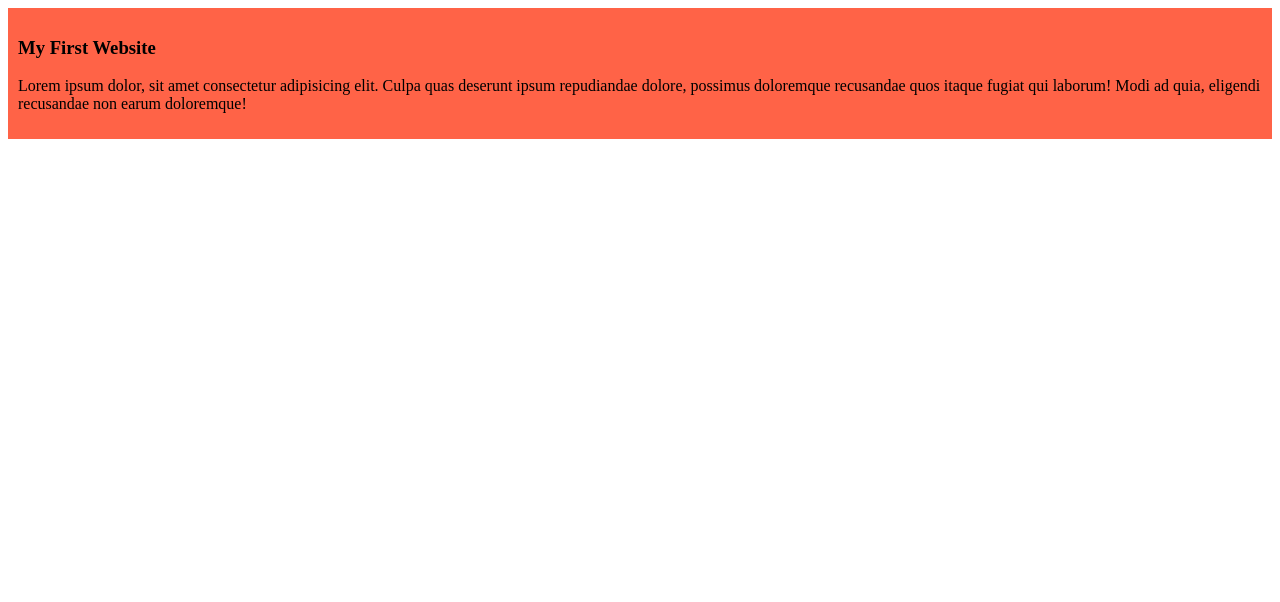
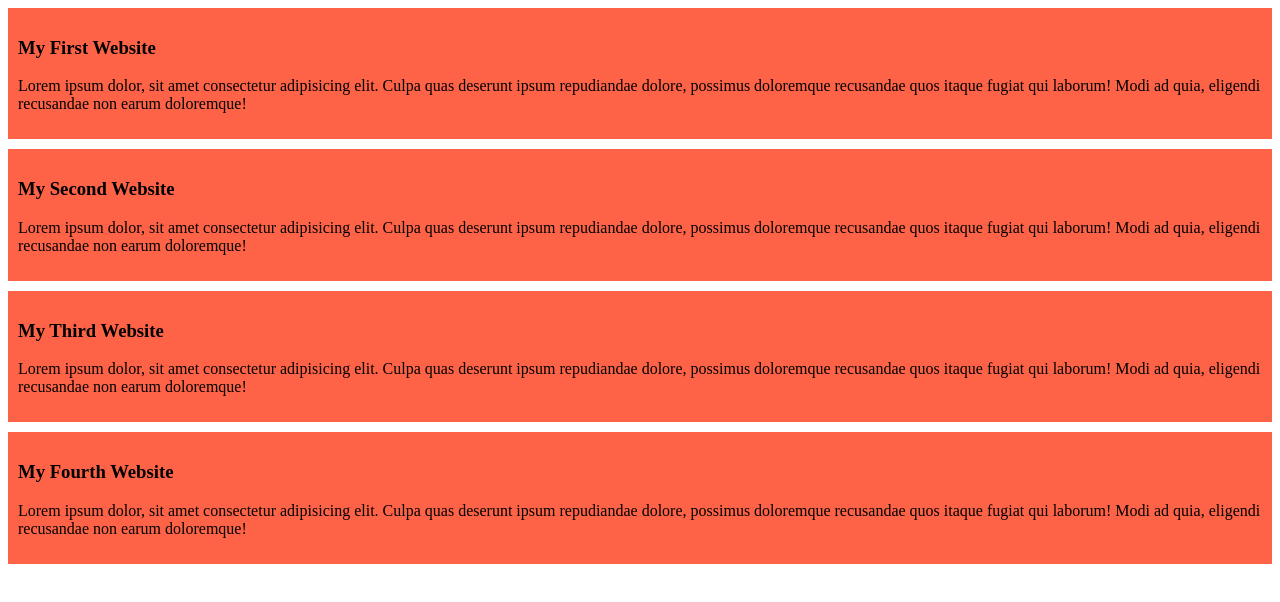
Before and after one commit to ceohasib/my-mrgn-github-repo, a plain HTML site: page index.html in a window 1280 px wide. Drawn offline with Linux system fonts and the light colour scheme.

Commit message:
added second, third & fourth blogs

```diff
--- a/index.html
+++ b/index.html
@@ -12,5 +12,20 @@
         <p>Lorem ipsum dolor, sit amet consectetur adipisicing elit. Culpa quas deserunt ipsum repudiandae dolore, possimus doloremque recusandae quos itaque fugiat qui laborum! Modi ad quia, eligendi recusandae non earum doloremque!</p>
     </Div>
 
+    <Div>
+        <h3>My Second Website</h3>
+        <p>Lorem ipsum dolor, sit amet consectetur adipisicing elit. Culpa quas deserunt ipsum repudiandae dolore, possimus doloremque recusandae quos itaque fugiat qui laborum! Modi ad quia, eligendi recusandae non earum doloremque!</p>
+    </Div>
+
+    <Div>
+        <h3>My Third Website</h3>
+        <p>Lorem ipsum dolor, sit amet consectetur adipisicing elit. Culpa quas deserunt ipsum repudiandae dolore, possimus doloremque recusandae quos itaque fugiat qui laborum! Modi ad quia, eligendi recusandae non earum doloremque!</p>
+    </Div>
+
+    <Div>
+        <h3>My Fourth Website</h3>
+        <p>Lorem ipsum dolor, sit amet consectetur adipisicing elit. Culpa quas deserunt ipsum repudiandae dolore, possimus doloremque recusandae quos itaque fugiat qui laborum! Modi ad quia, eligendi recusandae non earum doloremque!</p>
+    </Div>
+
 </body>
 </html>
--- a/styles/blogs.css
+++ b/styles/blogs.css
@@ -1,5 +1,5 @@
 div{
     background-color: tomato;
     padding: 10px;
-
+    margin-bottom: 10px;
 }
```
